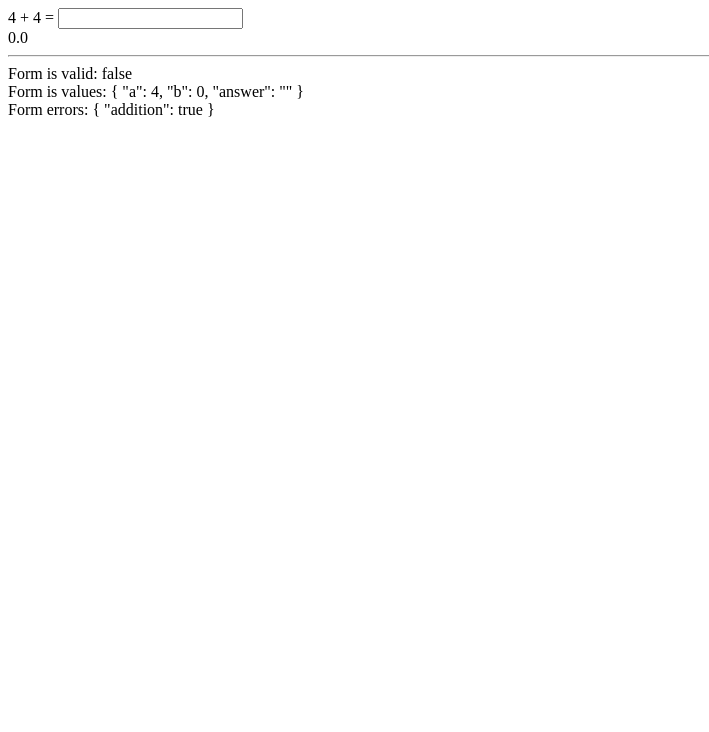
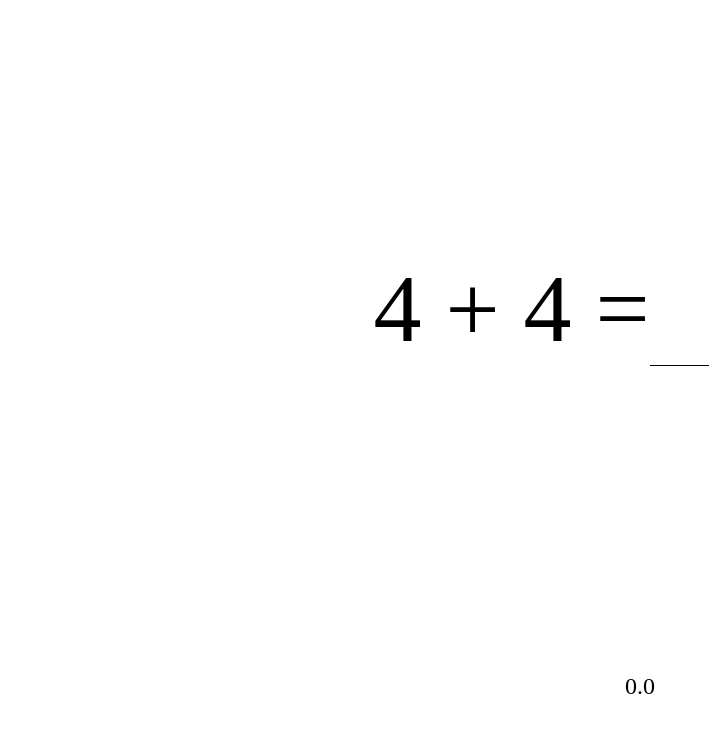
Before and after one commit to Simone-Ramundi/MathFormApp, an Angular app in the folder mathform/: page / in a window 1280 px wide. Shown: the top 732 px of the page, without its empty margins (0-709 px from the left). Built offline with nearby package versions, Linux system fonts and the light colour scheme.

Commit message:
CSS ADDED

```diff
--- a/mathform/src/app/equation/equation.component.css
+++ b/mathform/src/app/equation/equation.component.css
@@ -0,0 +1,24 @@
+form {
+  margin-top: 20%;
+  display: flex;
+  justify-content: center;
+  font-size: 96px;
+}
+input{
+  font-size: 96px;
+  border: none;
+  border-bottom: 1px solid black;
+  width: 20%;
+  text-align: center;
+}
+input:focus{
+  outline: none;
+}
+.stats{
+  position: absolute;
+  bottom: 100px;
+  left: 0;
+  right: 0;
+  text-align: center;
+  font-size: 24px;
+}
--- a/mathform/src/app/equation/equation.component.html
+++ b/mathform/src/app/equation/equation.component.html
@@ -1,12 +1,7 @@
 <form [formGroup]="mathForm">
-  {{ a }} + {{ b }} =
+  <div class="equation">{{ a }} + {{ b }} =</div>
   <input formControlName="answer"/>
 </form>
-
+<div class="stats">
 {{ secondsPerSolution | number: '1.1-3' }}
-
-
-<hr/>
-<div>Form is valid: {{ mathForm.valid }}</div>
-<div>Form is values: {{ mathForm.value | json }}</div>
-<div>Form errors: {{ mathForm.errors | json }}</div>
+</div>
```
